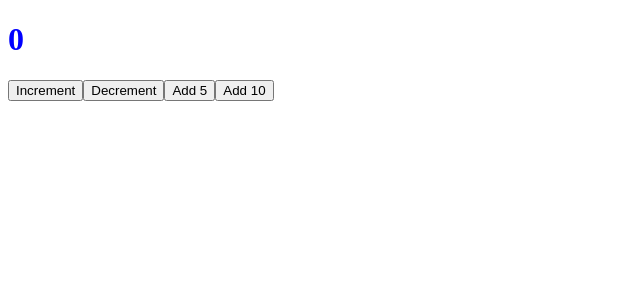
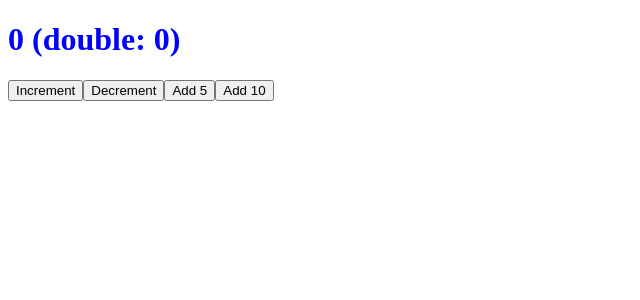
Before and after one commit to verekia/redux-todo, a Next.js app: page / in a window 1280 px wide. Shown: the top 300 px of the page, without its empty margins (0-640 px from the left). Built offline with nearby package versions, Linux system fonts and the light colour scheme.

Commit message:
Add selectors

```diff
--- a/lib/redux.js
+++ b/lib/redux.js
@@ -23,4 +23,7 @@ const reducer = (state = defaultState, action) => {
   }
 }
 
+export const countSelector = state => state.count
+export const doubleCountSelector = state => state.count * 2
+
 export default reducer
--- a/pages/index.js
+++ b/pages/index.js
@@ -1,14 +1,17 @@
 import { useSelector, useDispatch } from 'react-redux'
 
-import { add, decrement, increment } from '../lib/redux'
+import { add, decrement, increment, countSelector, doubleCountSelector } from '../lib/redux'
 
 const IndexPage = () => {
   const dispatch = useDispatch()
-  const count = useSelector(s => s.count)
+  const count = useSelector(countSelector)
+  const doubleCount = useSelector(doubleCountSelector)
 
   return (
     <>
-      <h1 className="count">{count}</h1>
+      <h1 className="count">
+        {count} (double: {doubleCount})
+      </h1>
       <button onClick={() => dispatch(increment())}>Increment</button>
       <button onClick={() => dispatch(decrement())}>Decrement</button>
       <button onClick={() => dispatch(add(5))}>Add 5</button>
```
Also changed, not shown: 1 other file (tests, documents, lock files or other folders).
